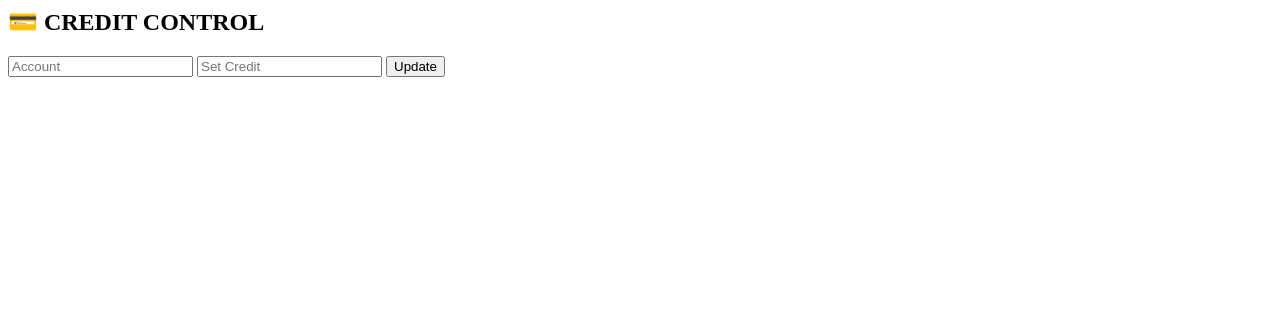
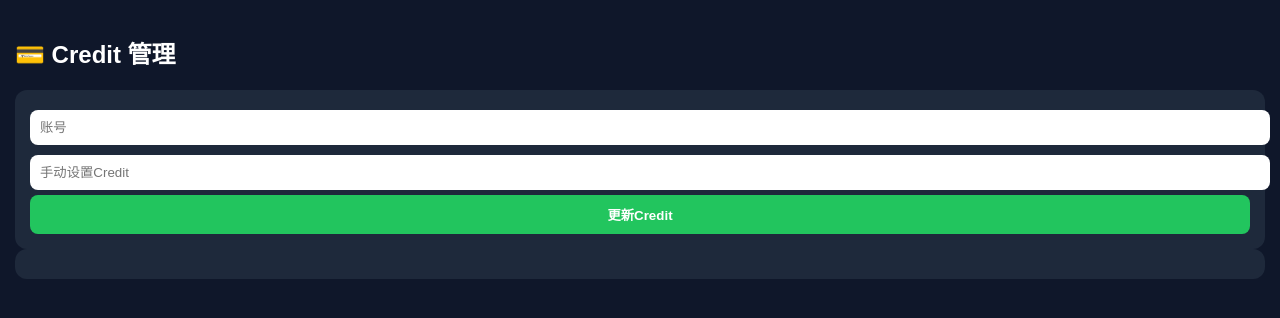
Before and after one commit to cyi072907-cpu/finance-systemi, a Flask app: page /balance in a window 1280 px wide. Shown: the top 318 px of the page. Run offline with Flask 3, Linux system fonts and the light colour scheme; data that the repository does not hold is empty.

Commit message:
更新 balance.html

```diff
--- a/templates/balance.html
+++ b/templates/balance.html
@@ -1,11 +1,40 @@
-<h2>💳 CREDIT CONTROL</h2>
+<!DOCTYPE html>
+<html>
+<head>
+<meta charset="utf-8">
+<meta name="viewport" content="width=device-width, initial-scale=1">
+<title>Credit管理</title>
+<link rel="stylesheet" href="/static/style.css">
+</head>
 
-<form method="POST" action="/update_balance">
-<input name="account" placeholder="Account">
-<input name="credit" placeholder="Set Credit">
-<button>Update</button>
+<body>
+
+<div class="container">
+
+<h2>💳 Credit 管理</h2>
+
+<div class="card">
+
+<form method="POST">
+
+<input name="account" placeholder="账号">
+<input name="credit" placeholder="手动设置Credit">
+
+<button>更新Credit</button>
+
 </form>
 
+</div>
+
+<div class="card">
+
 {% for r in data %}
-<p>{{r[0]}} : {{r[1]}}</p>
+<p>账号：{{r[0]}} ｜ Credit：{{r[1]}}</p>
 {% endfor %}
+
+</div>
+
+</div>
+
+</body>
+</html>
```
